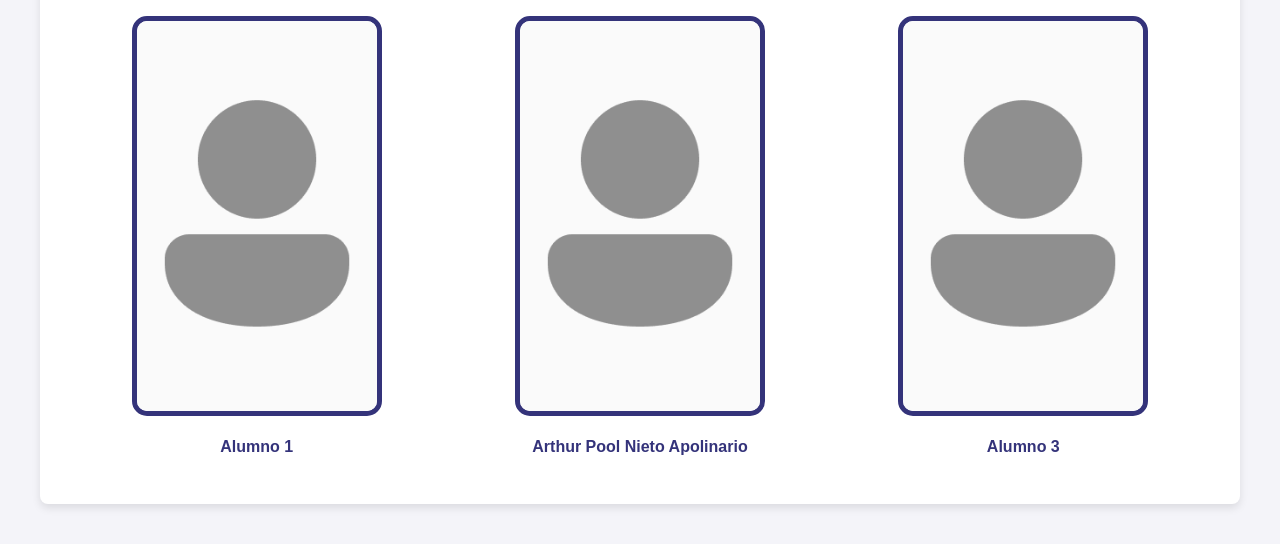
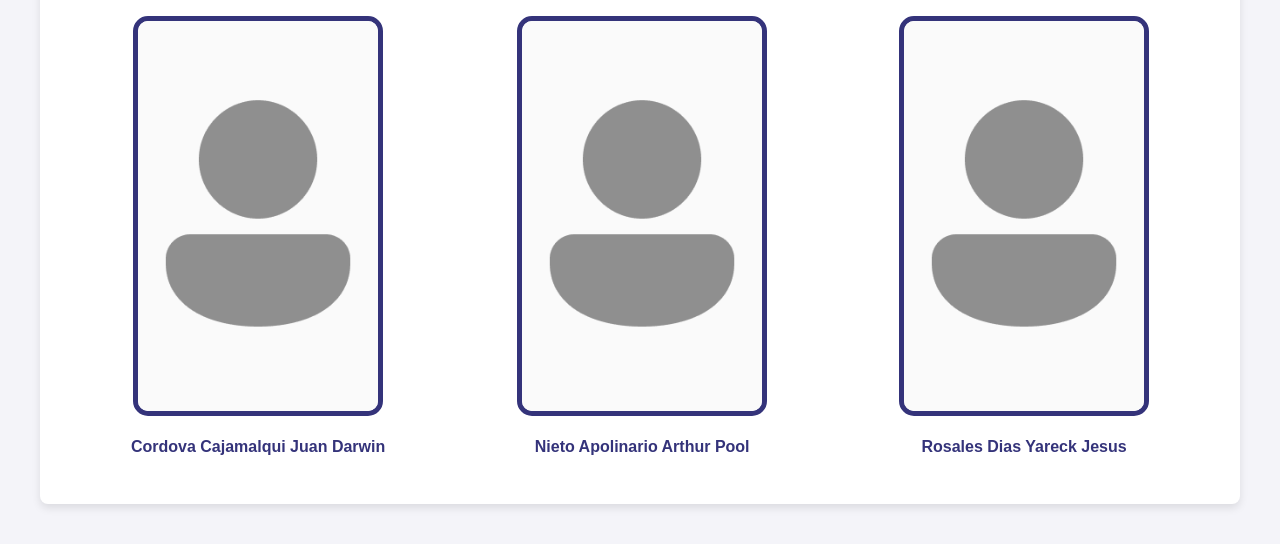
Before and after one commit to Litoscar23/Yogurt, a plain HTML site: page info.html in a window 1280 px wide. Shown: the part 385-929 px from the top of the page. Drawn offline with Linux system fonts and the light colour scheme.

Commit message:
Update info.html

```diff
--- a/info.html
+++ b/info.html
@@ -35,19 +35,19 @@
                 <article class="estudiantes">
                     <figure>
                         <img src="img/3ac075ba-65ca-4901-9702-862868564dfd.png" alt="Estudiante 1">
-                        <figcaption > Alumno 1</figcaption>
+                        <figcaption > Cordova Cajamalqui Juan Darwin </figcaption>
                     </figure>
                 </article>
                 <article class="estudiantes">
                     <figure>
                         <img src="img/3ac075ba-65ca-4901-9702-862868564dfd.png" alt="Estudiante 2">
-                        <figcaption > Arthur Pool Nieto Apolinario</figcaption>
+                        <figcaption > Nieto Apolinario Arthur Pool </figcaption>
                     </figure>
                 </article>
                 <article class="estudiantes">
                     <figure>
                         <img src="img/3ac075ba-65ca-4901-9702-862868564dfd.png" alt="Estudiante 3">
-                        <figcaption > Alumno 3</figcaption>
+                        <figcaption > Rosales Dias Yareck Jesus <figcaption>
                     </figure>
                 </article>
             </div>
```
